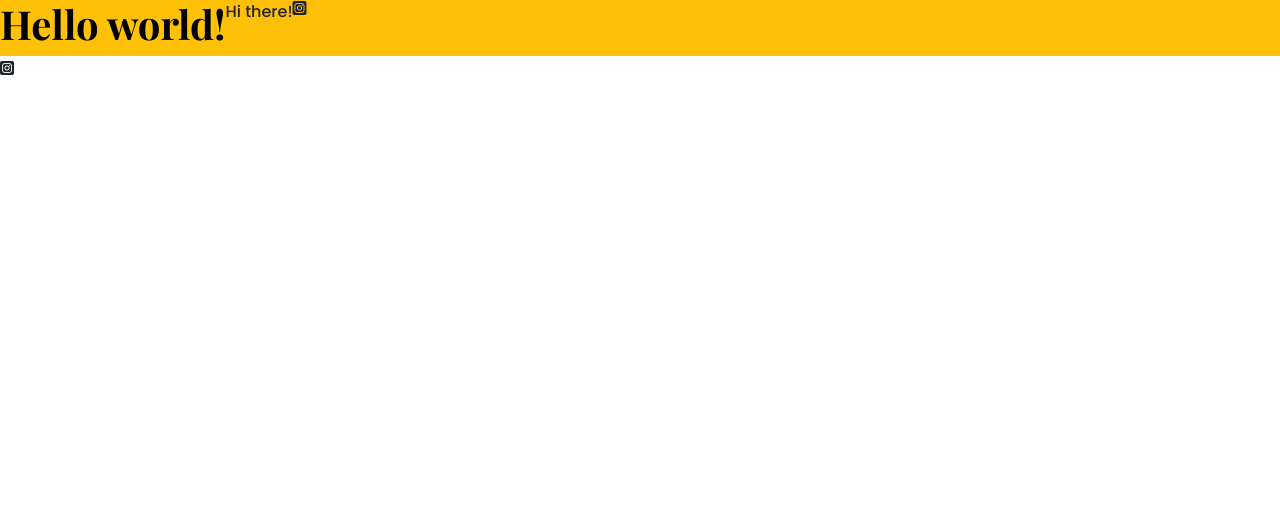
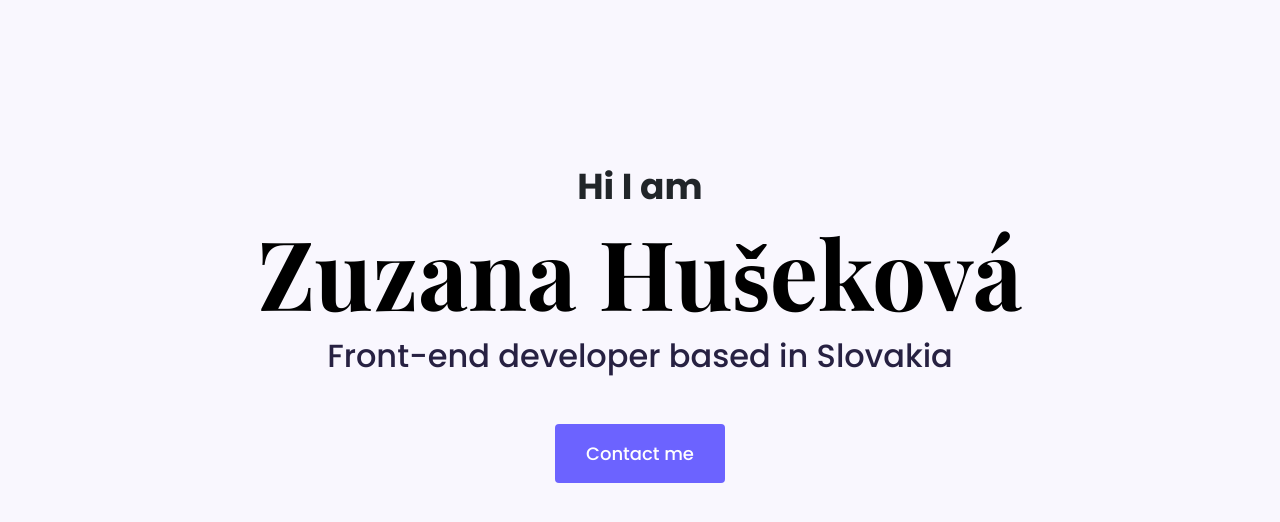
Before and after one commit to zuzhus/portfolio-project, a plain HTML site: page index.html in a window 1280 px wide. Drawn offline with nearby package versions, Linux system fonts and the light colour scheme.

Commit message:
added and styled hero

```diff
--- a/index.html
+++ b/index.html
@@ -19,11 +19,10 @@
     <script src="https://kit.fontawesome.com/15fcc6104d.js" crossorigin="anonymous"></script>
     </head>
 <body>
-    <div class="d-flex bg-warning">
-    <h1>Hello world!</h1>
-    <p> Hi there!</p>
-        <i class="fa-brands fa-square-instagram">
-    </p>
-</div>
+    <div class="hero">
+    <p>Hi I am</p>
+    <h1>Zuzana Hušeková</h1>
+    <h2 class="mb-5"> Front-end developer based in Slovakia</h2>
+    <a href="#" class="btn btn-branding">Contact me</a></div>
 </body>
 </html>
--- a/styles/portfolio.css
+++ b/styles/portfolio.css
@@ -1,10 +1,53 @@
-h1{
+:root{
+    --branding-color: #6C63FF;
+    --secondary-color: #F9F7FE;
+    --heading-font-family: 'Playfair Display', serif;
+    --default-font-family: 'Poppins', sans-serif;
+}
+
+body{
+    font-family: var(--default-font-family);
+}
+
+h1,h2,h3,h4,h5,h6{
     color: black;
-    font-family: 'Playfair Display', serif;
+    font-family: var(--heading-font-family);
     font-weight: bold;
 }
 
+h1{
+    font-size: 96px;;
+}
+
 p{
-    font-family: 'Poppins', sans-serif;
     font-weight: normal;
 }
+
+.hero{
+    background: var(--secondary-color);
+    text-align: center;
+    padding: 160px 20px;
+}
+.hero p{
+    font-family: var(--default-font-family);
+    font-size: 36px;
+    font-weight: bold;
+    margin: 0;
+
+}
+
+.hero h2{
+    font-family: var(--default-font-family);
+    font-size: 24;
+    font-weight: normal;
+    color: #272142;
+}
+.btn-branding{
+    background: var(--branding-color);
+    border-radius: 4px;
+    color: white;
+    font-size: 18px;
+    line-height: 27px;
+    padding: 15px 30px;
+
+}
```
